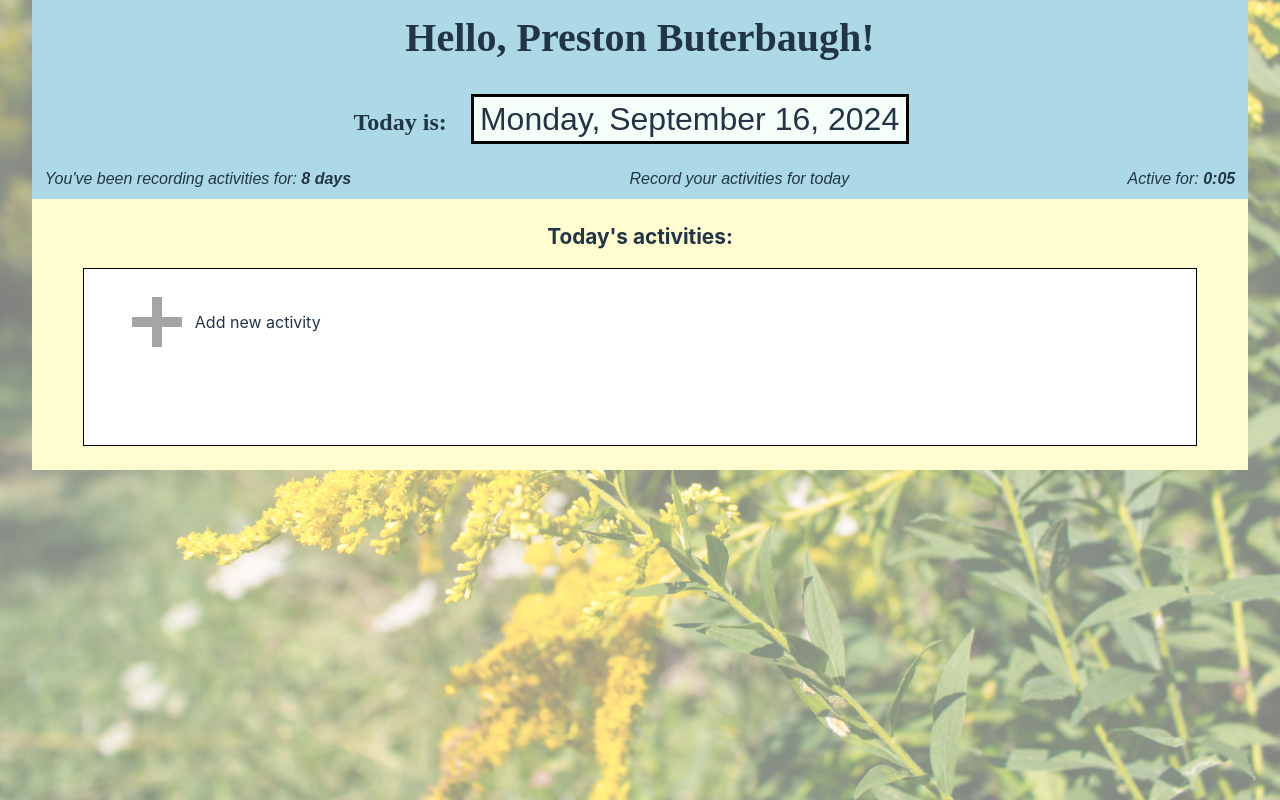
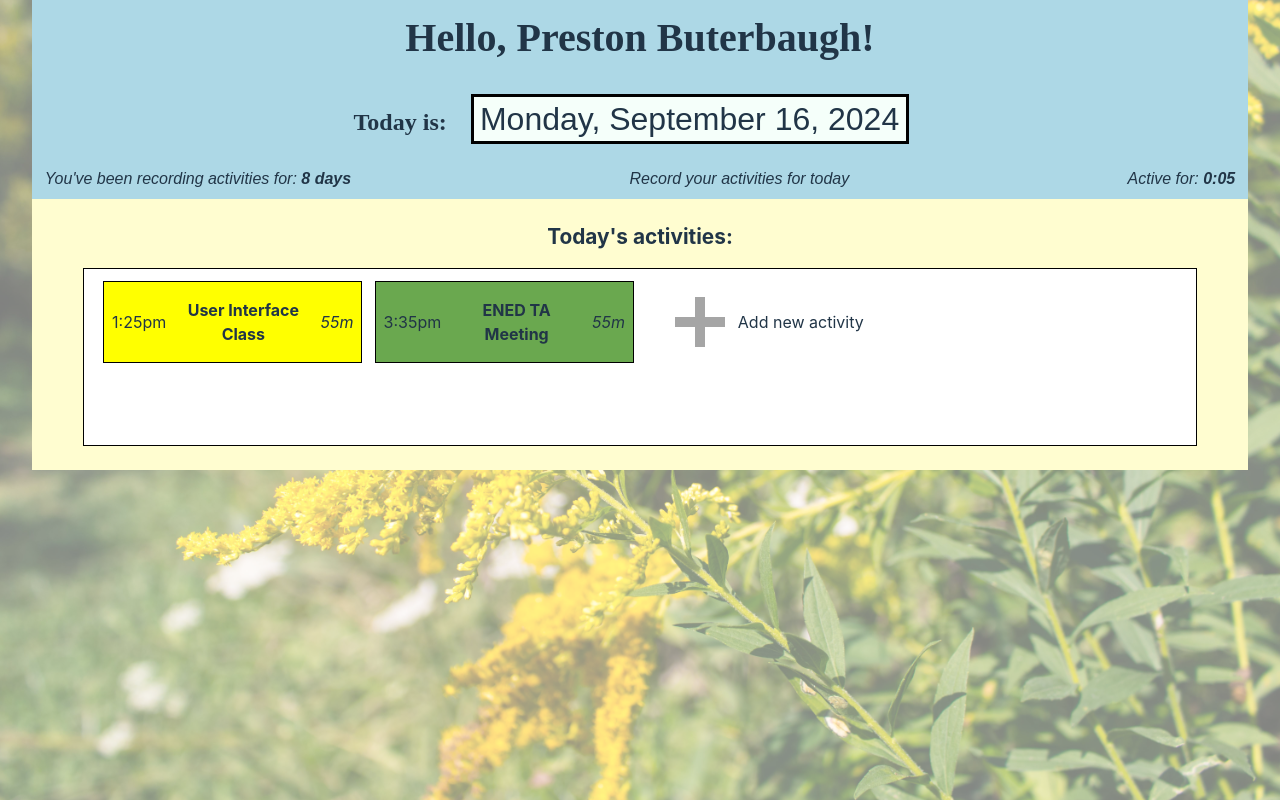
Before and after one commit to pbuterba/cs5167-proj1, a Svelte app: page / in a window 1280 px wide. Built offline with nearby package versions, Linux system fonts and the light colour scheme.

Commit message:
Add activities for 9/16

```diff
--- a/src/data/activities.js
+++ b/src/data/activities.js
@@ -1,4 +1,18 @@
 export const activityData = {
+    '09-16-2024': [
+        {
+            'name': 'User Interface Class',
+            'time': '13:25',
+            'duration': 55,
+            'category': 'Class'
+        },
+        {
+            'name': 'ENED TA Meeting',
+            'time': '15:35',
+            'duration': 55,
+            'category': 'TA Work'
+        }
+    ],
     '09-15-2024': [
         {
             'name': 'Church',
```
